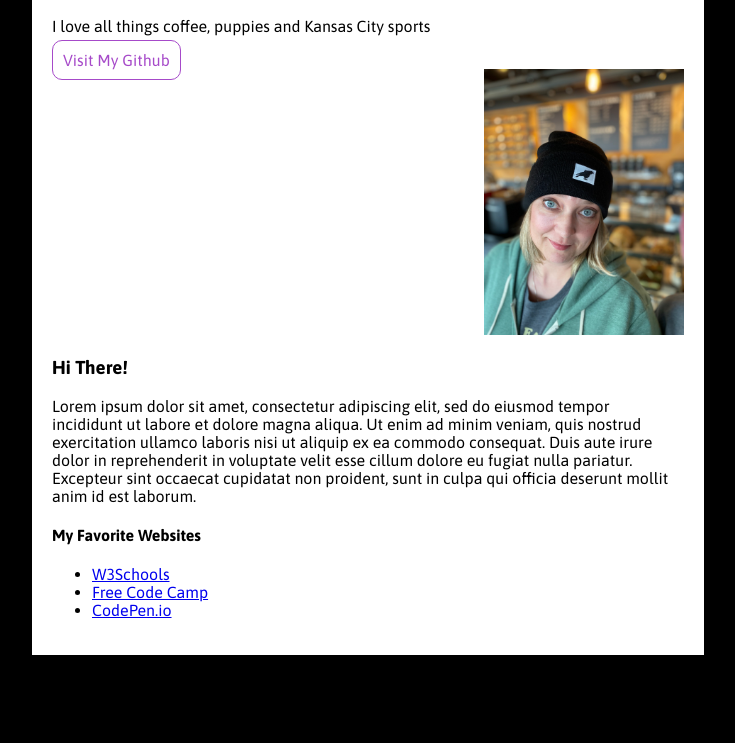
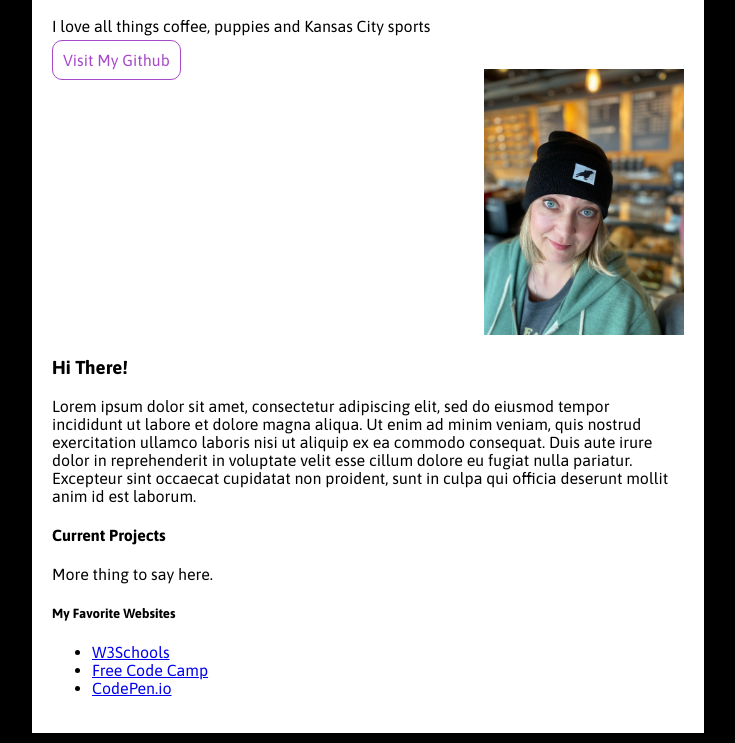
Before and after one commit to anelson0112/about-me, a plain HTML site: page index.html in a window 1280 px wide. Shown: the part 140-883 px from the top of the page, without its empty margins (272-1007 px from the left). Before the commit the page ends 805 px from the top, so only its background shows below. Drawn offline with Linux system fonts and the light colour scheme.

Commit message:
Extra divs

```diff
--- a/index.html
+++ b/index.html
@@ -21,10 +21,16 @@
             <img src= "alice.jpg" alt= "Girl in a hat">
         </div>
             <div class= clearFix> </div>
-
-        <h3>Hi There!</h3>
-            <p>Lorem ipsum dolor sit amet, consectetur adipiscing elit, sed do eiusmod tempor incididunt ut labore et dolore magna aliqua. Ut enim ad minim veniam, quis nostrud exercitation ullamco laboris nisi ut aliquip ex ea commodo consequat. Duis aute irure dolor in reprehenderit in voluptate velit esse cillum dolore eu fugiat nulla pariatur. Excepteur sint occaecat cupidatat non proident, sunt in culpa qui officia deserunt mollit anim id est laborum.</p>
-        <h4>My Favorite Websites</h4>
+         <div class="info">
+            <h3>Hi There!</h3>
+                <p>Lorem ipsum dolor sit amet, consectetur adipiscing elit, sed do eiusmod tempor incididunt ut labore et dolore magna aliqua. Ut enim ad minim veniam, quis nostrud exercitation ullamco laboris nisi ut aliquip ex ea commodo consequat. Duis aute irure dolor in reprehenderit in voluptate velit esse cillum dolore eu fugiat nulla pariatur. Excepteur sint occaecat cupidatat non proident, sunt in culpa qui officia deserunt mollit anim id est laborum.</p>
+            </div>
+        <div class="info">
+                <h4>Current Projects</h4>
+                <p> More thing to say here.</p>
+            </div>
+        <div class="info">
+            <h5>My Favorite Websites</h5>
         <ul>
             <li>
                 <a href= "https://www.w3schools.com/">W3Schools</a>
@@ -35,5 +41,6 @@
             </li>
         </ul>
     </div>
+    </div>
 </body>
 </html>
```
